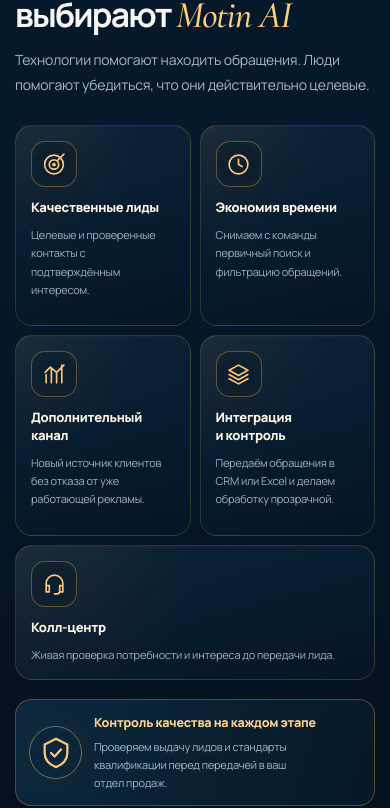
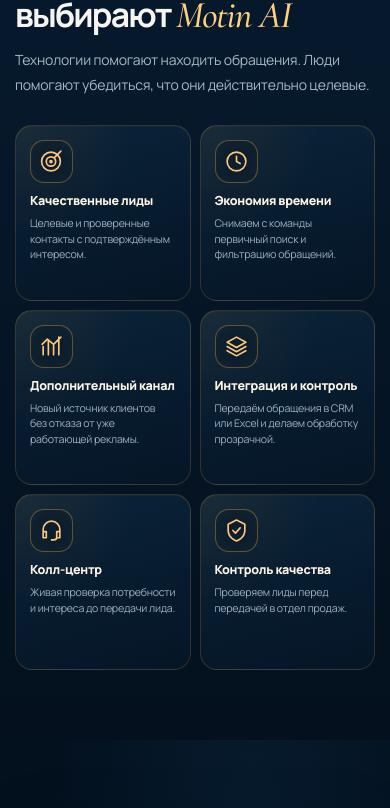
Before and after one commit to pravosudov1994-god/Lidia-ai, a Next.js app: page / in a window 390 px wide. Shown: the part 2768-3576 px from the top of the page. Built offline with nearby package versions, Linux system fonts and the light colour scheme.

Commit message:
Make all six lead benefits symmetric cards in 2x3 mobile grid

```diff
--- a/app/leadgen.css
+++ b/app/leadgen.css
@@ -117,16 +117,9 @@
 .mg-process-arrow { position: absolute; right: -17px; top: 42%; z-index: 3; color: #ffc277; font-size: 20px; }
 .mg-process-card:last-child .mg-process-arrow { display: none; }
 .mg-benefit-head { padding-top: 93px; }
-.mg-benefit-grid { display: grid; grid-template-columns: repeat(5,minmax(0,1fr)); gap: 12px; }
-.mg-benefit-card { padding: 22px 18px; min-height: 219px; border-radius: 17px; transition: transform .2s,border .2s; }
+.mg-benefit-grid { display: grid; grid-template-columns: repeat(3,minmax(0,1fr)); gap: 13px; align-items: stretch; }
+.mg-benefit-card { padding: 24px 22px; min-height: 236px; aspect-ratio: 1.36 / 1; border-radius: 17px; transition: transform .2s,border .2s; display: flex; flex-direction: column; }
 .mg-benefit-card .mg-icon-box { margin: 0 0 21px; }
-.mg-quality { display: flex; align-items: center; gap: 25px; margin-top: 19px; padding: 20px 26px; overflow: hidden; border: 1px solid rgba(236,157,45,.36); border-radius: 16px; background: linear-gradient(110deg,#0c283e,#061827); }
-.mg-quality-symbol { flex: 0 0 72px; width: 72px; height: 72px; display: grid; place-items: center; border: 1px solid rgba(255,199,122,.44); border-radius: 50%; color: #ffc679; box-shadow: 0 0 42px rgba(250,163,42,.06); }
-.mg-quality strong { display: block; color: #ffd18d; font-size: 15px; font-weight: 750; }
-.mg-quality p { margin: 4px 0 0; color: #a7b8c4; font-size: 12.5px; }
-.mg-quality-lines { margin-left: auto; display: flex; align-items: end; gap: 14px; height: 56px; opacity: .5; }
-.mg-quality-lines i { display: block; width: 30px; border-top: 1px solid #f0ac4c; border-right: 1px solid #f0ac4c; height: 23px; transform: skewY(-18deg); }
-.mg-quality-lines i:nth-child(2) { height: 31px; }.mg-quality-lines i:nth-child(3) { height: 40px; }.mg-quality-lines i:nth-child(4) { height: 50px; }.mg-quality-lines i:nth-child(5) { height: 58px; }
 .mg-test { padding-top: 68px; background: radial-gradient(ellipse at 65% 12%,rgba(32,95,141,.14),transparent 60%),#03101e; }
 .mg-test-panel { position: relative; overflow: hidden; display: flex; flex-direction: column; align-items: center; text-align: center; padding: 48px 50px 33px; border: 1px solid rgba(236,157,45,.52); border-radius: 30px; background: radial-gradient(circle at 50% 0,rgba(236,157,45,.1),transparent 40%),linear-gradient(180deg,#0b2338,#03111f); box-shadow: 0 24px 70px rgba(0,0,0,.2); }
 .mg-test-panel:before { content: ""; position: absolute; inset: 0; opacity: .6; background-image:linear-gradient(rgba(249,173,75,.025) 1px,transparent 1px),linear-gradient(90deg,rgba(249,173,75,.025) 1px,transparent 1px);background-size:42px 42px;pointer-events:none; }
@@ -288,11 +281,11 @@
   .mg-process-card p { grid-column: 2; }
   .mg-benefit-head { padding-top: 62px; }
   .mg-benefit-grid { grid-template-columns: repeat(2,minmax(0,1fr)); gap: 9px; }
-  .mg-benefit-card { padding: 15px; min-height: 201px; }
-  .mg-benefit-card .mg-icon-box { margin-bottom: 12px; width: 46px; height: 46px; }
-  .mg-benefit-card h3 { font-size: 13px; }
-  .mg-benefit-card p { font-size: 11px; line-height: 1.66; }
-  .mg-benefit-card:last-child { grid-column: 1/-1; min-height: 0; }
+  .mg-benefit-card { padding: 14px; min-height: 0; aspect-ratio: 1 / 1; overflow: visible; }
+  .mg-benefit-card .mg-icon-box { margin-bottom: 10px; width: 43px; height: 43px; flex: 0 0 43px; }
+  .mg-benefit-card h3 { font-size: 12.5px; line-height: 1.25; margin-bottom: 7px; }
+  .mg-benefit-card p { font-size: 10.6px; line-height: 1.48; overflow-wrap: break-word; }
+
   .mg-quality { gap: 12px; padding: 13px; }
   .mg-quality-symbol { flex-basis: 53px; width: 53px; height: 53px; }
   .mg-quality strong { font-size: 12.5px; }
@@ -331,6 +324,13 @@
   .mg-page .mg-hero h1 { font-size: 35px; }
   .mg-page .mg-final h2 { font-size: 37px; }
 }
+@media (max-width: 360px) {
+  /* Extra-narrow phones: keep content readable and unclipped. */
+  .mg-benefit-card { min-height: 180px; aspect-ratio: auto; padding: 11px; }
+  .mg-benefit-card .mg-icon-box { width: 38px; height: 38px; flex-basis: 38px; margin-bottom: 8px; }
+  .mg-benefit-card h3 { font-size: 11.7px; }
+  .mg-benefit-card p { font-size: 10px; line-height: 1.42; }
+}
 @media (prefers-reduced-motion: reduce) {
   .mg-page .mg-btn, .mg-process-card, .mg-benefit-card, .mg-service, .mg-price-card { transition: none!important; }
 }
--- a/app/page.tsx
+++ b/app/page.tsx
@@ -39,6 +39,7 @@
   { title: "Дополнительный канал", text: "Новый источник клиентов без отказа от уже работающей рекламы.", icon: "chart" },
   { title: "Интеграция и контроль", text: "Передаём обращения в CRM или Excel и делаем обработку прозрачной.", icon: "layers" },
   { title: "Колл-центр", text: "Живая проверка потребности и интереса до передачи лида.", icon: "headset" },
+  { title: "Контроль качества", text: "Проверяем лиды перед передачей в отдел продаж.", icon: "shield" },
 ];
 
 const plans = [
@@ -155,11 +156,7 @@
               <h3>{b.title}</h3><p>{b.text}</p>
             </article>)}
           </div>
-          <div className="mg-quality">
-            <span className="mg-quality-symbol"><Icon name="shield" size={34}/></span>
-            <div><strong>Контроль качества на каждом этапе</strong><p>Проверяем выдачу лидов и стандарты квалификации перед передачей в ваш отдел продаж.</p></div>
-            <div className="mg-quality-lines" aria-hidden="true"><i/><i/><i/><i/><i/></div>
-          </div>
+
         </div>
       </section>
 
```
